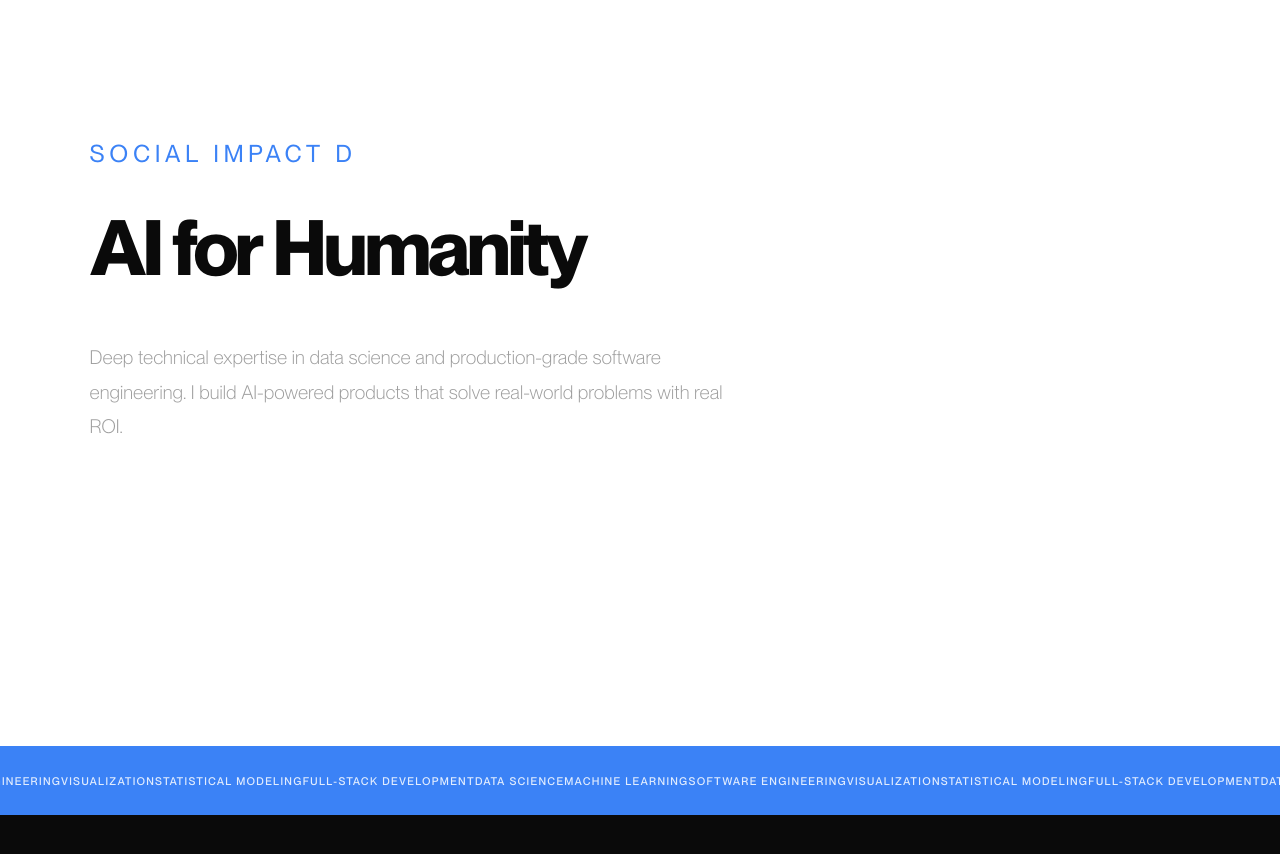
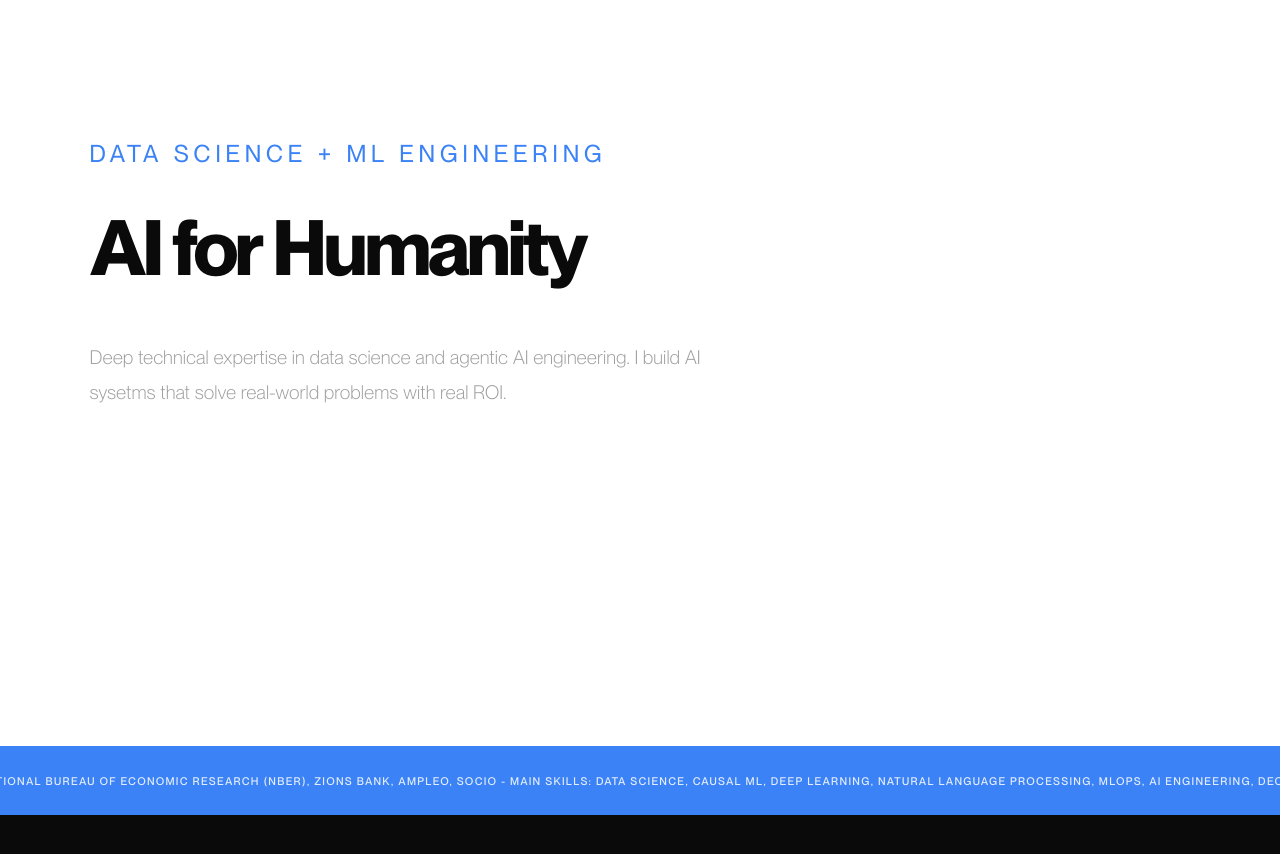
Before and after one commit to tylerdial1818/tyler-portfolio-website, a Next.js app: page / in a window 1280 px wide. Shown: the part 760-1614 px from the top of the page. Built offline with nearby package versions, Linux system fonts and the light colour scheme.

Commit message:
small homepage changes

```diff
--- a/src/app/page.tsx
+++ b/src/app/page.tsx
@@ -21,7 +21,7 @@ export default function Home() {
       <Navigation />
       <Hero />
       <div style={{ position: "relative", zIndex: 20 }}>
-        <Marquee items={marqueeItems} />
+        <Marquee items={marqueeItems} speed={60} />
         <Projects />
         <About />
         <Books />
--- a/src/components/Hero.tsx
+++ b/src/components/Hero.tsx
@@ -103,7 +103,7 @@ export default function Hero() {
                   marginBottom: "2.5rem",
                 }}
               >
-                <TypedText texts={["AI ENGINEER & PRODUCT DEVELOPER", "SOCIAL IMPACT DATA SCIENTIST", "MULTI-AGENT WORKFLOWS & RAG ENGINEERING"]} />
+                <TypedText texts={["AGENTIC AI ENGINEER", "DATA SCIENCE + ML ENGINEERING", "MULTI-AGENT WORKFLOWS & RAG ENGINEERING"]} />
               </div>
             </Reveal>
 
@@ -126,7 +126,7 @@ export default function Hero() {
             <Reveal delay={0.2}>
               <RotatingText
                 lines={[
-                  "Deep technical expertise in data science and production-grade software engineering. I build AI-powered products that solve real-world problems with real ROI.",
+                  "Deep technical expertise in data science and agentic AI engineering. I build AI sysetms that solve real-world problems with real ROI.",
                   "Social impact data scientist working with nonprofit and humanitarian organizations to make the world safer, healthier, and more equitable.",
                 ]}
               />
--- a/src/data/skills.ts
+++ b/src/data/skills.ts
@@ -12,10 +12,5 @@ export const skills: Skill[] = [
 ];
 
 export const marqueeItems = [
-  "Data Science",
-  "Machine Learning",
-  "Software Engineering",
-  "Visualization",
-  "Statistical Modeling",
-  "Full-Stack Development",
+  "PAST EXPERIENCE INCLUDES: FRANKLIN COVEY, HEWLETT PACKARD (HP) TECH VENTURES, NATIONAL BUREAU OF ECONOMIC RESEARCH (NBER), ZIONS BANK, AMPLEO, SOCIO  -  MAIN SKILLS: DATA SCIENCE, CAUSAL ML, DEEP LEARNING, NATURAL LANGUAGE PROCESSING, MLOPS, AI ENGINEERING, DECISION ANALYTICS + OPTIMIZATION SYSTEMS, AI AGENT SYSTEMS, CONTEXT ENGINEERING, RAG ENGINEERING",
 ];
```
